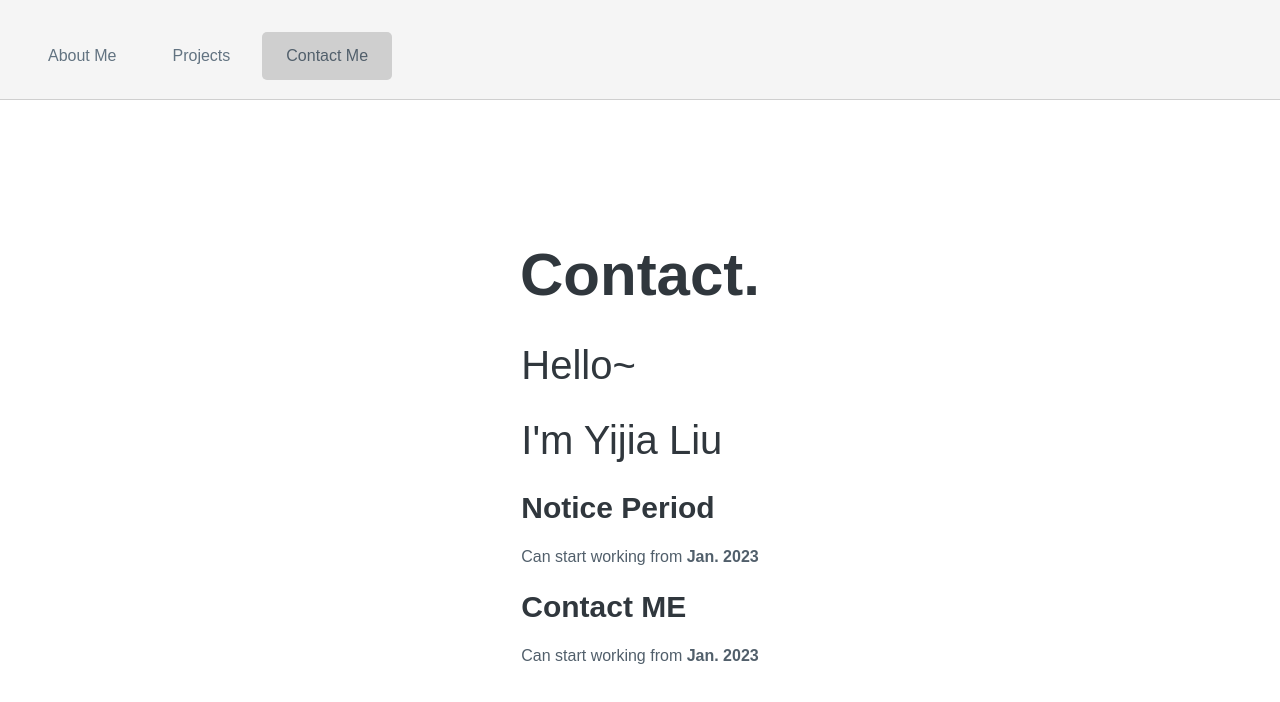
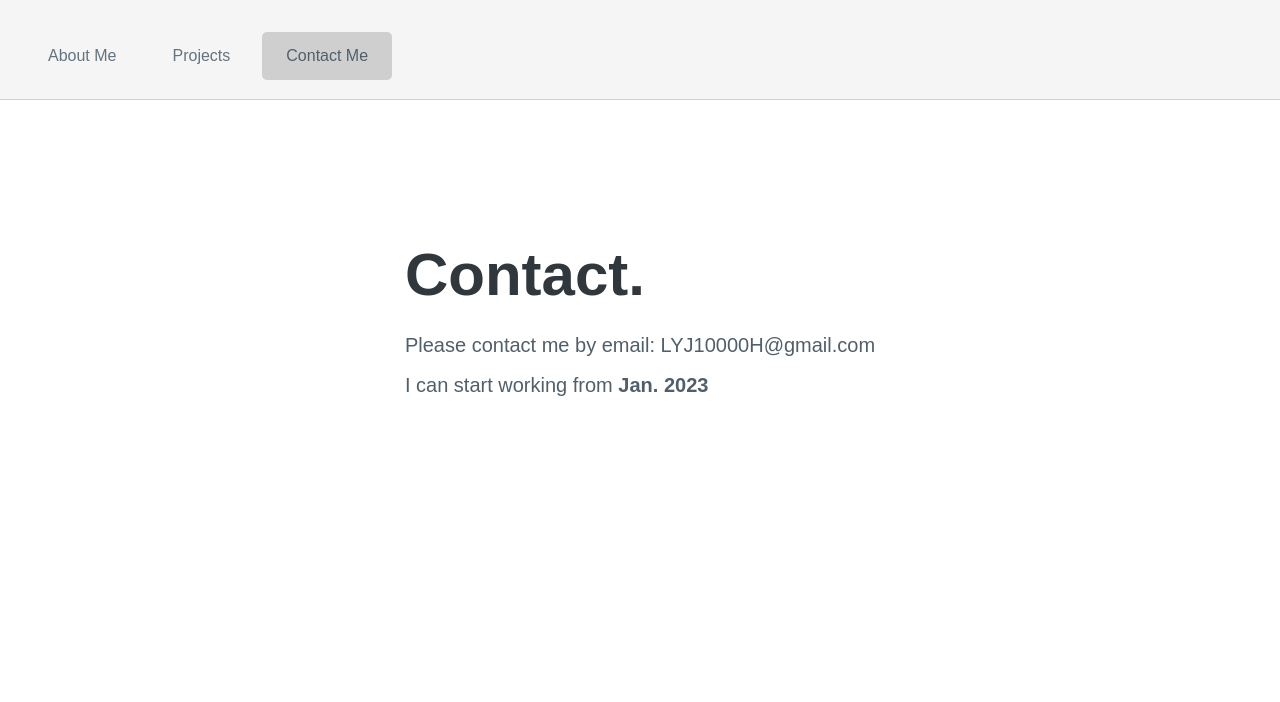
Before and after one commit to JellyYJ/portfolio, a React (Vite) app in the folder portfolio/: page /contactMe in a window 1280 px wide. Shown: the top 702 px of the page. Built offline with nearby package versions, Linux system fonts and the light colour scheme.

Commit message:
Update the layouts

```diff
--- a/portfolio/src/pages/AboutMe.jsx
+++ b/portfolio/src/pages/AboutMe.jsx
@@ -1,6 +1,5 @@
 import { useState, useEffect } from "react";
 import Heading from "../ui/Heading";
-import Row from "../ui/Row";
 import SkillIcons from "../ui/SkillIcons";
 
 import { FaHtml5 } from "react-icons/fa";
@@ -12,6 +11,7 @@ import { FaNodeJs } from "react-icons/fa";
 import { FaPython } from "react-icons/fa";
 import { SiTailwindcss } from "react-icons/si";
 import styled from "styled-components";
+import { Link } from "react-router-dom";
 
 const iconSize = 36;
 
@@ -44,12 +44,18 @@ const StyledGreetingsContainer = styled.div`
     font-size: ${(props) => props.fontSize || "1rem"};
     margin-top: 1rem;
   }
+
+  @media (max-width: 1240px) {
+    /* background-color: aquamarine; */
+    margin-top: 3rem;
+  }
 `;
 
 const StyledSkillsContainer = styled.div`
   display: flex;
   flex-direction: column;
   max-width: 70rem;
+  margin-top: 5rem;
 `;
 
 function AboutMe() {
@@ -75,7 +81,7 @@ function AboutMe() {
   }
 
   return (
-    <Row>
+    <>
       <StyledGreetingsContainer fontSize="2rem">
         <Heading as="h1">{greeting}.</Heading>
         <p>
@@ -84,13 +90,22 @@ function AboutMe() {
           <strong> machine learning</strong> projects. I'm eager to contribute
           my passion and skills to real-world projects.
         </p>
+        <Link to="/contactMe">Learn more about me.</Link>
+
+        <StyledSkillsContainer>
+          <Heading as="h2">My Skill Bucket</Heading>
+          <SkillIcons skillsData={skillsData} />
+        </StyledSkillsContainer>
+
+        <StyledSkillsContainer>
+          <Heading as="h2">Contact Me</Heading>
+          <p>
+            Please contact me by email: LYJ10000H@gmail.com. I can start working
+            from <strong>Jan. 2023</strong>
+          </p>
+        </StyledSkillsContainer>
       </StyledGreetingsContainer>
-
-      <StyledSkillsContainer>
-        <Heading as="h2">My Skill Bucket</Heading>
-        <SkillIcons skillsData={skillsData} />
-      </StyledSkillsContainer>
-    </Row>
+    </>
   );
 }
 
--- a/portfolio/src/pages/ContactMe.jsx
+++ b/portfolio/src/pages/ContactMe.jsx
@@ -1,28 +1,35 @@
-import Row from "../ui/Row";
 import Heading from "../ui/Heading";
+import styled from "styled-components";
 
-function Contact() {
+const StyledGreetingsContainer = styled.div`
+  display: flex;
+  flex-direction: column;
+  max-width: 90rem;
+  margin-bottom: 3rem;
+
+  p {
+    font-size: ${(props) => props.fontSize || "1rem"};
+    margin-top: 1rem;
+  }
+
+  @media (max-width: 1240px) {
+    background-color: aquamarine;
+    margin-top: 3rem;
+  }
+`;
+
+function ContactMe() {
   return (
-    <Row>
-      <Heading as="h1">Contact.</Heading>
-      <Row fontSize="2rem" spacing="5rem" maxWidth="70rem">
-        <Heading as="h3">Hello~</Heading>
-        <Heading as="h3">I'm Yijia Liu</Heading>
-        <Row>
-          <Heading as="h2">Notice Period</Heading>
-          <p>
-            Can start working from <strong>Jan. 2023</strong>
-          </p>
-        </Row>
-        <Row>
-          <Heading as="h2">Contact ME</Heading>
-          <p>
-            Can start working from <strong>Jan. 2023</strong>
-          </p>
-        </Row>
-      </Row>
-    </Row>
+    <>
+      <StyledGreetingsContainer fontSize="2rem">
+        <Heading as="h1">Contact.</Heading>
+        <p>Please contact me by email: LYJ10000H@gmail.com</p>
+        <p>
+          I can start working from <strong>Jan. 2023</strong>
+        </p>
+      </StyledGreetingsContainer>
+    </>
   );
 }
 
-export default Contact;
+export default ContactMe;
--- /dev/null
+++ b/portfolio/src/pages/ProjectDetails.jsx
@@ -0,0 +1,2 @@
+// IF the project is not deployed, just show the details page
+// IF the project is deployed, show the actual page
--- a/portfolio/src/ui/ProjectsList.jsx
+++ b/portfolio/src/ui/ProjectsList.jsx
@@ -5,23 +5,32 @@ import TechStack from "./TechStack";
 
 const projectsData = [
   {
+    name: "Holiday Cabin",
+    img: "src/assets/worldWise.png",
+    details:
+      "This project is a real-world like porject intimate the inside website for a booking system for cabins.",
+    techStck: ["JavaScript", "React", "Supabase", "Styled Components"],
+  },
+  {
     name: "Solar Offset",
     img: "src/assets/pizzaCo.png",
     details:
       "This project aimed to create a platform for UK residents to fund solar panels in African countries.",
-    techStck: ["JavaScript", "React,", "Node.jS", "MongoDB", "CSS"],
-  },
-  {
-    name: "Holiday Cabin",
-    img: "src/assets/worldWise.png",
-    details: "",
-    techStck: ["JavaScript", "React,", "Supabase", "Styled Components"],
+    techStck: ["JavaScript", "React", "Node.jS", "MongoDB", "CSS"],
   },
   {
     name: "Bird Sighting",
     img: "",
-    details: "",
+    details:
+      "Uni project: allowing bird lovers to upload and view sightings of birds, also support offline and online real-time chatting, the chat history will be syncced once the user is connected to the internet.",
     techStck: ["JavaScript", "Node.jS", "MongoDB", "CSS"],
+  },
+  {
+    name: "React Lizza.co",
+    img: "src/assets/pizzaCo.png",
+    details:
+      "This project is a practice project for learning React and Tailwind.",
+    techStck: ["JavaScript", "React,", "Tailwind"],
   },
   {
     name: "Heartbeat Classification",
```
